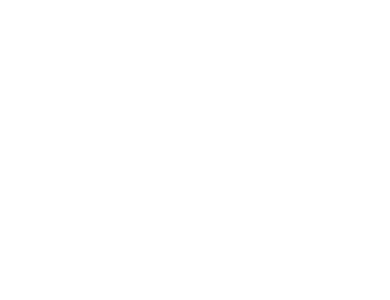
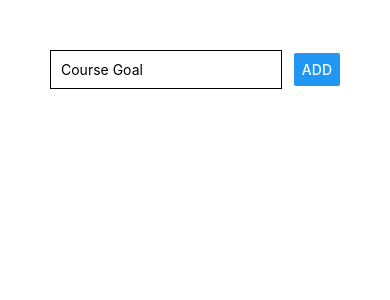
Before and after one commit to eddymandran/rn-Course_goal_app, a React Native app: screen / in a window 390 px wide. Shown: the top 300 px of the page. Built offline with nearby package versions, Linux system fonts and the light colour scheme.

Commit message:
adding some style to the input

```diff
--- a/App.js
+++ b/App.js
@@ -1,25 +1,18 @@
-import { StatusBar } from 'expo-status-bar';
-import { StyleSheet, Text, View } from 'react-native';
+import { StyleSheet, Text, View, TextInput, Button } from "react-native";
 
 export default function App() {
   return (
-    <View>
-      <View>
-
+    <View style={{ padding: 50 }}>
+      <View style={{ flexDirection: 'row', justifyContent:'space-between', alignItems:'center'}}>
+        <TextInput
+          placeholder="Course Goal"
+          style={{ width:'80%', borderBottomColor: "black", borderWidth: 1, padding: 10 }}
+        />
+        <Button title="ADD" />
       </View>
-      <View>
-
-      </View>
-
+      <View></View>
     </View>
   );
 }
 
-const styles = StyleSheet.create({
-  container: {
-    flex: 1,
-    backgroundColor: '#fff',
-    alignItems: 'center',
-    justifyContent: 'center',
-  },
-});
+const styles = StyleSheet.create({});
```
